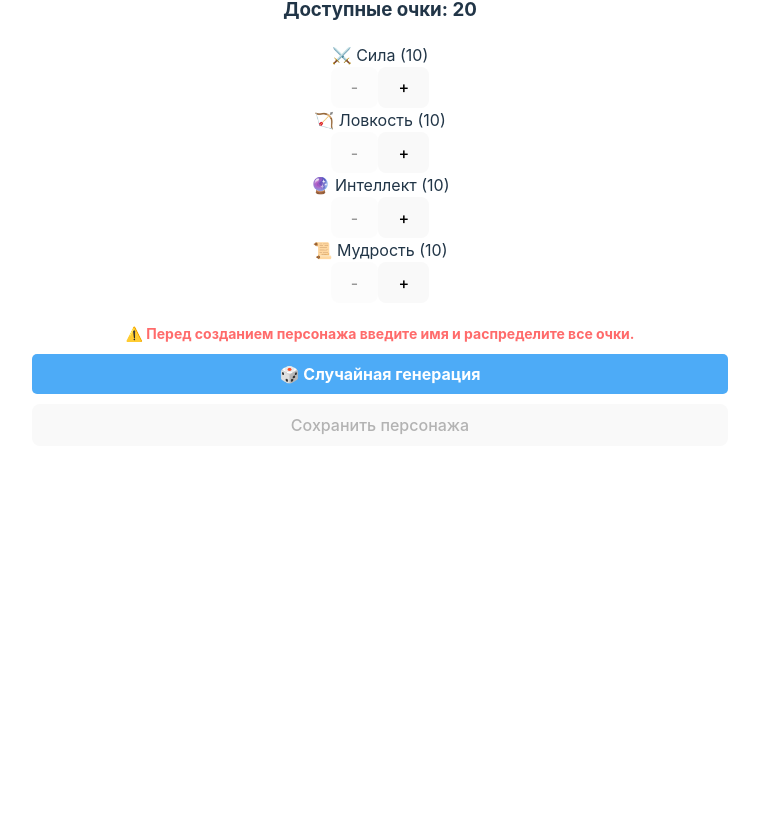
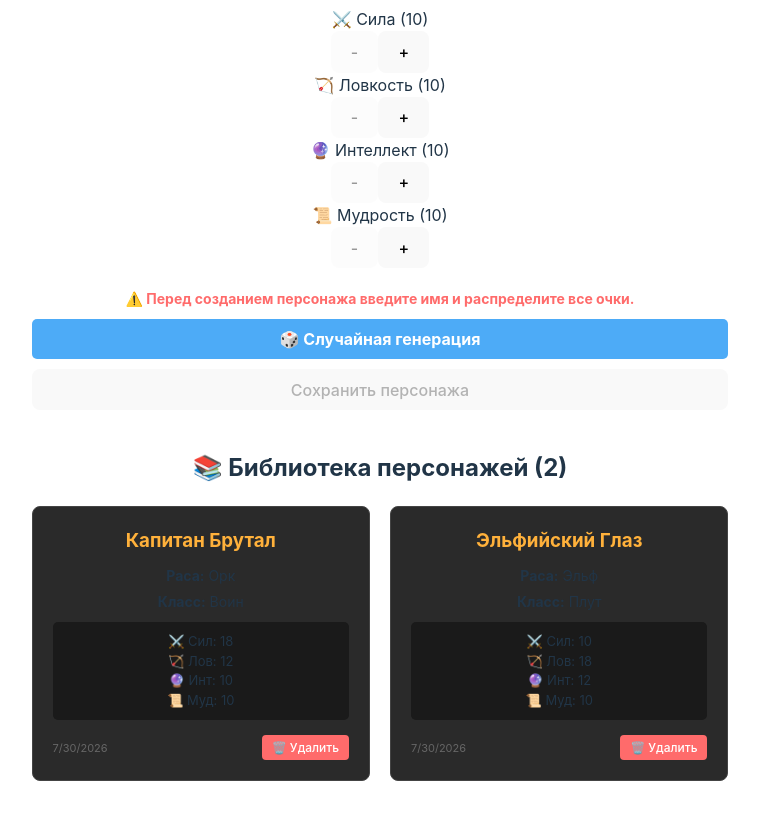
Before and after one commit to Heimtar/rpg-character-manager, a React (Vite) app: page / in a window 1280 px wide. Shown: the part 287-1100 px from the top of the page, without its empty margins (260-1019 px from the left). Before the commit the page ends 800 px from the top, so only its background shows below. Built offline with nearby package versions, Linux system fonts and the light colour scheme.

Commit message:
feat(library): create character library layout with add and delete functionality

```diff
--- a/src/App.jsx
+++ b/src/App.jsx
@@ -5,11 +5,13 @@ import {
   RANDOM_NAMES,
   RANDOM_RACES,
   RANDOM_CLASSES,
+  initialLibraryState,
 } from "./initialState";
 import "./App.css";
 
 function App() {
   const [character, setCharacter] = useState(initialCharacterState);
+  const [library, setLibrary] = useState(initialLibraryState);
   const [isSavedModalOpen, setIsSavedModalOpen] = useState(false);
 
   // Изменение характеристик (без изменений)
@@ -79,8 +81,30 @@ function App() {
 
   const handleSave = () => {
     if (isFormInvalid) return;
-    console.log("Персона年 успешно создан:", character);
+
+    const newCharacter = {
+      ...character,
+      id: crypto.randomUUID(), // встроенный в браузер генератор ID
+      createdAt: new Date().toLocaleDateString(),
+    };
+
+    setLibrary((prevLibrary) => [newCharacter, ...prevLibrary]);
     setIsSavedModalOpen(true);
+  };
+  const deleteCharacter = (id) => {
+    setLibrary((prevLibrary) => prevLibrary.filter((char) => char.id !== id));
+  };
+  const translate = (key) => {
+    const dictionary = {
+      human: "Человек",
+      elf: "Эльф",
+      dwarf: "Гном",
+      orc: "Орк",
+      warrior: "Воин",
+      mage: "Маг",
+      rogue: "Плут",
+    };
+    return dictionary[key] || key;
   };
 
   const closeSuccessModal = () => {
@@ -232,6 +256,92 @@ function App() {
           </button>
         </div>
       </div>
+      <div className="library-section" style={{ marginTop: "40px" }}>
+        <h2>📚 Библиотека персонажей ({library.length})</h2>
+
+        {library.length === 0 ? (
+          <p style={{ color: "#888", textAlign: "center" }}>
+            Библиотека пуста. Создайте своего первого героя!
+          </p>
+        ) : (
+          <div
+            className="library-grid"
+            style={{
+              display: "grid",
+              gridTemplateColumns: "repeat(auto-fill, minmax(240px, 1fr))",
+              gap: "20px",
+              marginTop: "20px",
+            }}
+          >
+            {library.map((hero) => (
+              <div
+                key={hero.id}
+                className="character-card"
+                style={{
+                  backgroundColor: "#2a2a2a",
+                  padding: "20px",
+                  borderRadius: "8px",
+                  border: "1px solid #444",
+                  position: "relative",
+                }}
+              >
+                <h3 style={{ margin: "0 0 10px 0", color: "#ffb13b" }}>
+                  {hero.name}
+                </h3>
+                <p style={{ margin: "5px 0", fontSize: "14px" }}>
+                  <strong>Раса:</strong> {translate(hero.race)}
+                </p>
+                <p style={{ margin: "5px 0", fontSize: "14px" }}>
+                  <strong>Класс:</strong> {translate(hero.class)}
+                </p>
+
+                <div
+                  className="hero-stats-preview"
+                  style={{
+                    marginTop: "10px",
+                    background: "#1a1a1a",
+                    padding: "10px",
+                    borderRadius: "5px",
+                    fontSize: "13px",
+                  }}
+                >
+                  <div>⚔️ Сил: {hero.stats.strength}</div>
+                  <div>🏹 Лов: {hero.stats.agility}</div>
+                  <div>🔮 Инт: {hero.stats.intelligence}</div>
+                  <div>📜 Муд: {hero.stats.wisdom}</div>
+                </div>
+
+                <div
+                  style={{
+                    display: "flex",
+                    justifyContent: "space-between",
+                    alignItems: "center",
+                    marginTop: "15px",
+                  }}
+                >
+                  <span style={{ fontSize: "11px", color: "#666" }}>
+                    {hero.createdAt}
+                  </span>
+                  <button
+                    onClick={() => deleteCharacter(hero.id)}
+                    style={{
+                      backgroundColor: "#ff6b6b",
+                      color: "#fff",
+                      border: "none",
+                      padding: "5px 10px",
+                      borderRadius: "4px",
+                      cursor: "pointer",
+                      fontSize: "12px",
+                    }}
+                  >
+                    🗑️ Удалить
+                  </button>
+                </div>
+              </div>
+            ))}
+          </div>
+        )}
+      </div>
 
       {/* Модальное окно (без изменений) */}
       {isSavedModalOpen && (
--- a/src/initialState.js
+++ b/src/initialState.js
@@ -33,3 +33,23 @@ export const RANDOM_NAMES = [
 
 export const RANDOM_RACES = ["human", "elf", "dwarf", "orc"];
 export const RANDOM_CLASSES = ["warrior", "mage", "rogue"];
+
+// Тестовые персонажи для библиотеки (добавь в конец src/initialState.js)
+export const initialLibraryState = [
+  {
+    id: "test-1",
+    name: "Капитан Брутал",
+    race: "orc",
+    class: "warrior",
+    stats: { strength: 18, agility: 12, intelligence: 10, wisdom: 10 },
+    createdAt: new Date().toLocaleDateString(),
+  },
+  {
+    id: "test-2",
+    name: "Эльфийский Глаз",
+    race: "elf",
+    class: "rogue",
+    stats: { strength: 10, agility: 18, intelligence: 12, wisdom: 10 },
+    createdAt: new Date().toLocaleDateString(),
+  },
+];
```
